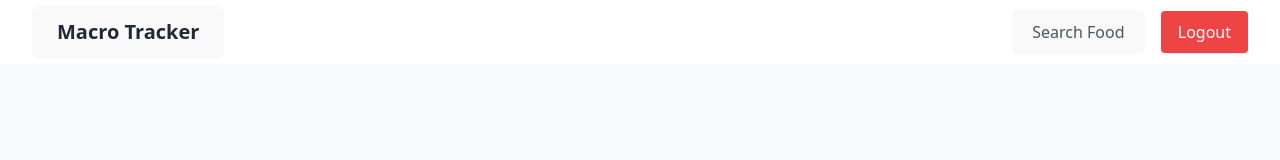
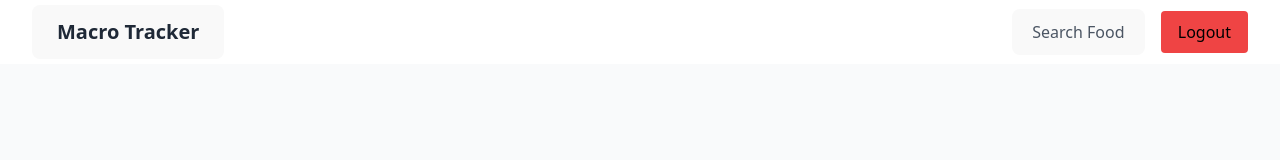
Before and after one commit to Hernerdez/macro_tracker, a React (Vite) app in the folder macro-tracker-frontend/: page /signup in a window 1280 px wide. Shown: the top 160 px of the page. Built offline with nearby package versions, Linux system fonts and the light colour scheme; no server answers.

Commit message:
index.css

```diff
--- a/macro-tracker-frontend/src/Navbar.tsx
+++ b/macro-tracker-frontend/src/Navbar.tsx
@@ -29,7 +29,7 @@ const Navbar: React.FC = () => {
             </button>
             <button
               onClick={handleLogout}
-              className="bg-red-500 hover:bg-red-600 text-white px-4 py-2 rounded"
+              className="bg-red-500 hover:bg-red-600 text-black px-4 py-2 rounded"
             >
               Logout
             </button>
```
